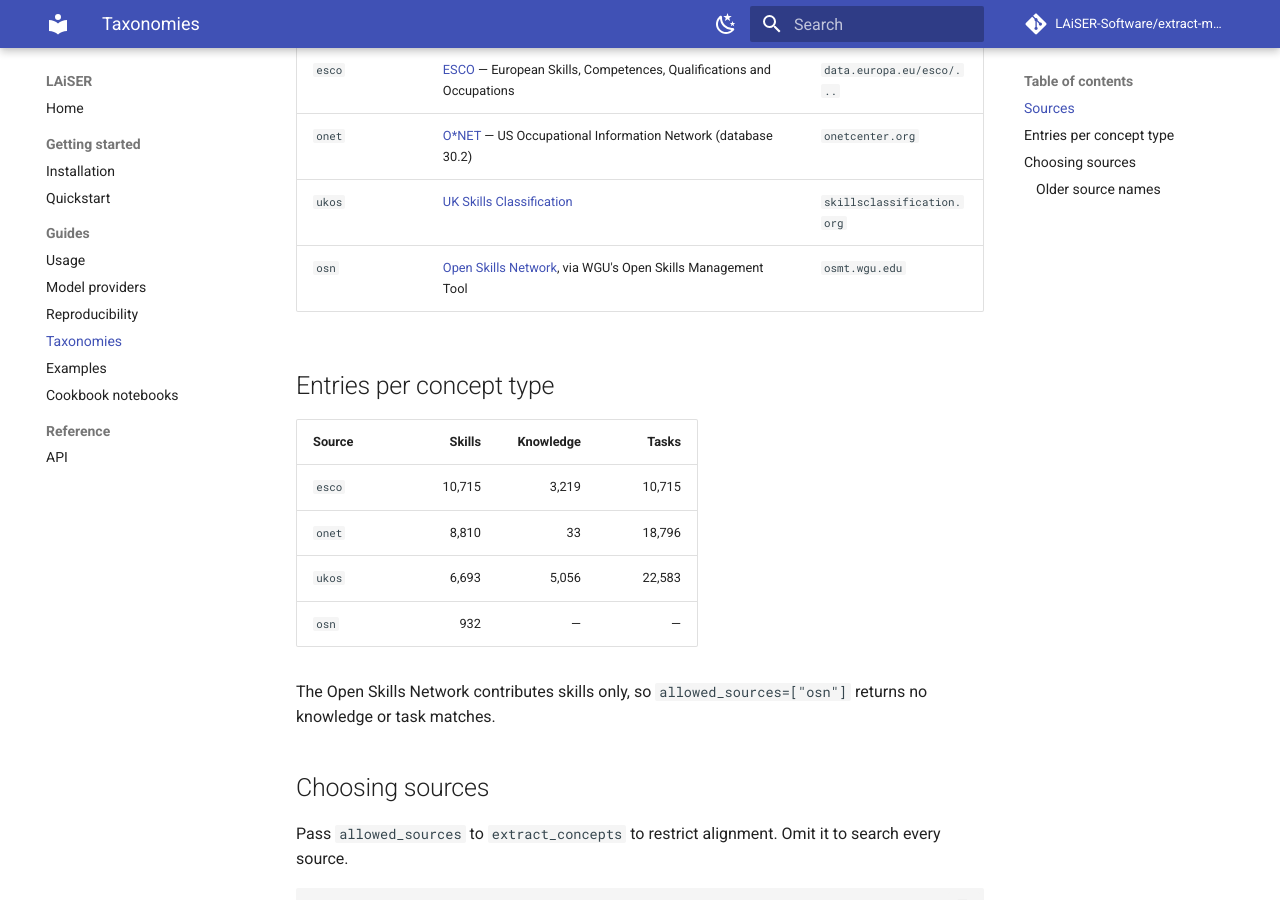
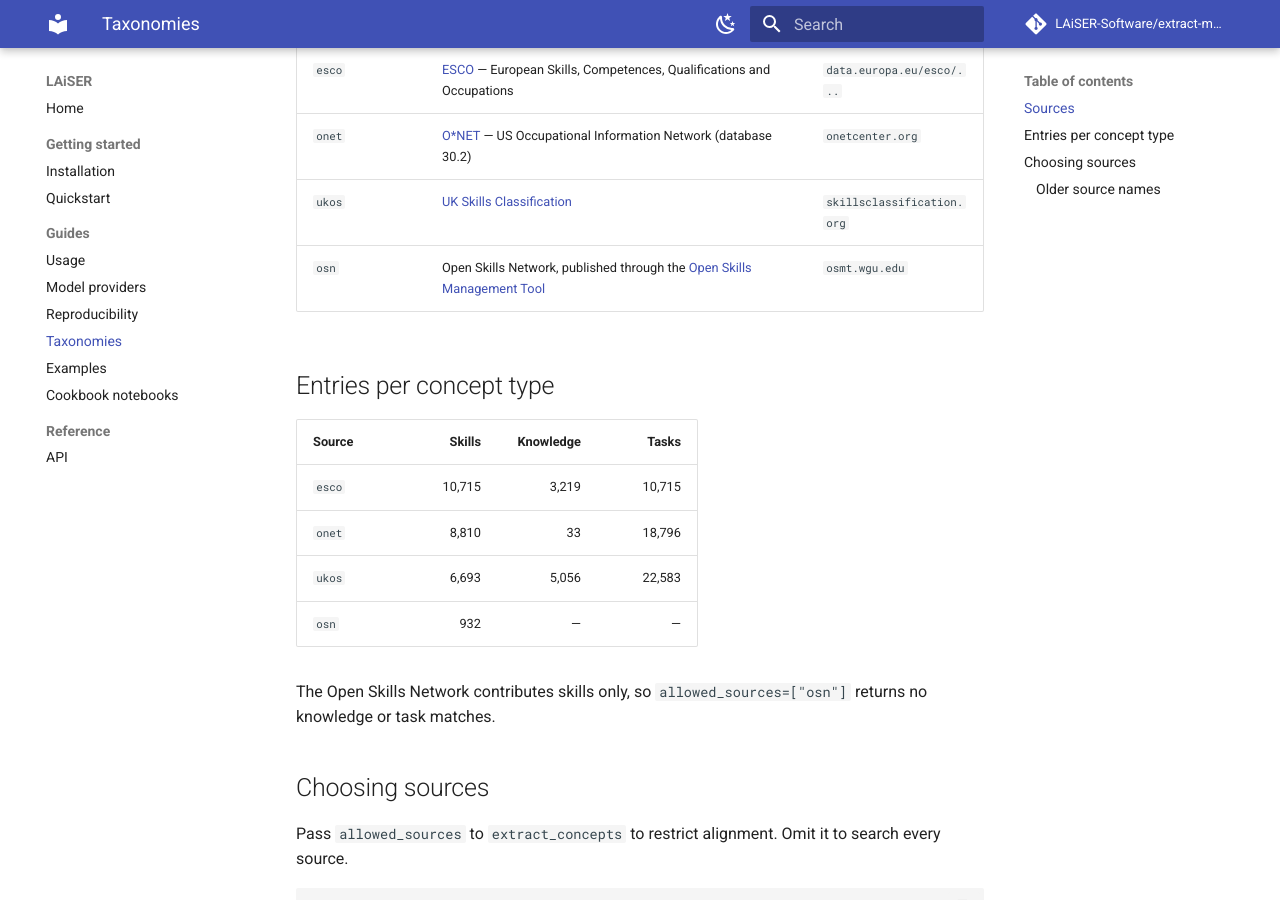
Before and after one commit to LAiSER-Software/extract-module, an MkDocs documentation site: the page built from docs/taxonomies.md, in a window 1280 px wide and 900 px high, scrolled down 366 px. Built offline with MkDocs 1.6.1 and Material for MkDocs 9.7.7, drawn with Linux system fonts in a browser that asks for light colours; comment, search, counter and statistics services are not loaded.

Commit message:
docs: link the Open Skills Management Tool repository for OSN
osmt.wgu.edu redirects to a WGU staff login, and the old
openskillsnetwork.org domain now serves unrelated content. Link the
public OSMT repository instead; per-skill record links still work.

Co-Authored-By: Claude Opus 5.5 <noreply@anthropic.com>

```diff
--- a/docs/taxonomies.md
+++ b/docs/taxonomies.md
@@ -11,7 +11,7 @@ CSV files in `laiser/public/`.
 | `esco` | [ESCO](https://esco.ec.europa.eu/) — European Skills, Competences, Qualifications and Occupations | `data.europa.eu/esco/...` |
 | `onet` | [O\*NET](https://www.onetcenter.org/) — US Occupational Information Network (database 30.2) | `onetcenter.org` |
 | `ukos` | [UK Skills Classification](https://skillsclassification.org/) | `skillsclassification.org` |
-| `osn` | [Open Skills Network](https://osmt.wgu.edu/), via WGU's Open Skills Management Tool | `osmt.wgu.edu` |
+| `osn` | Open Skills Network, published through the [Open Skills Management Tool](https://github.com/CredentialEngine/osmt) | `osmt.wgu.edu` |
 
 ## Entries per concept type
 
```
